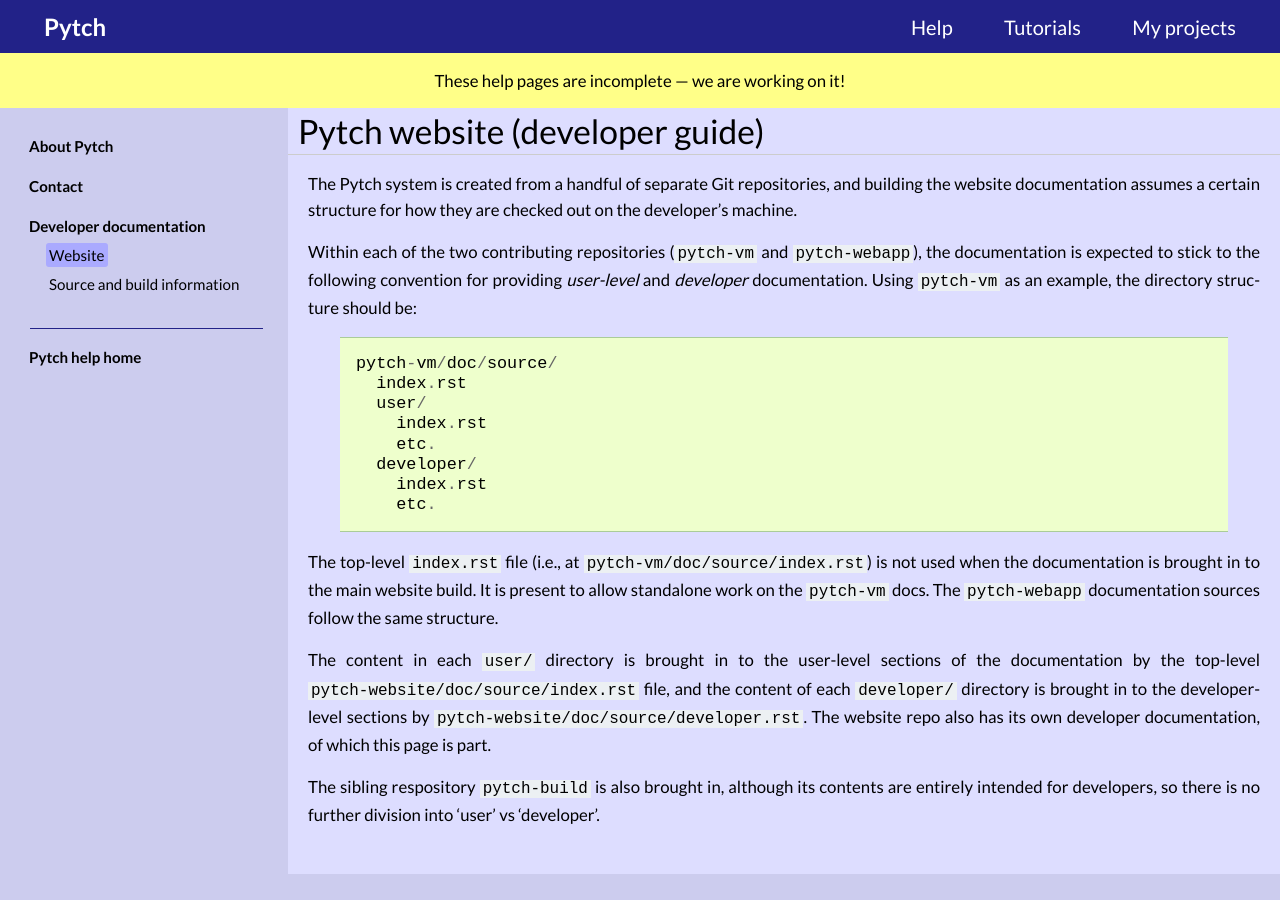
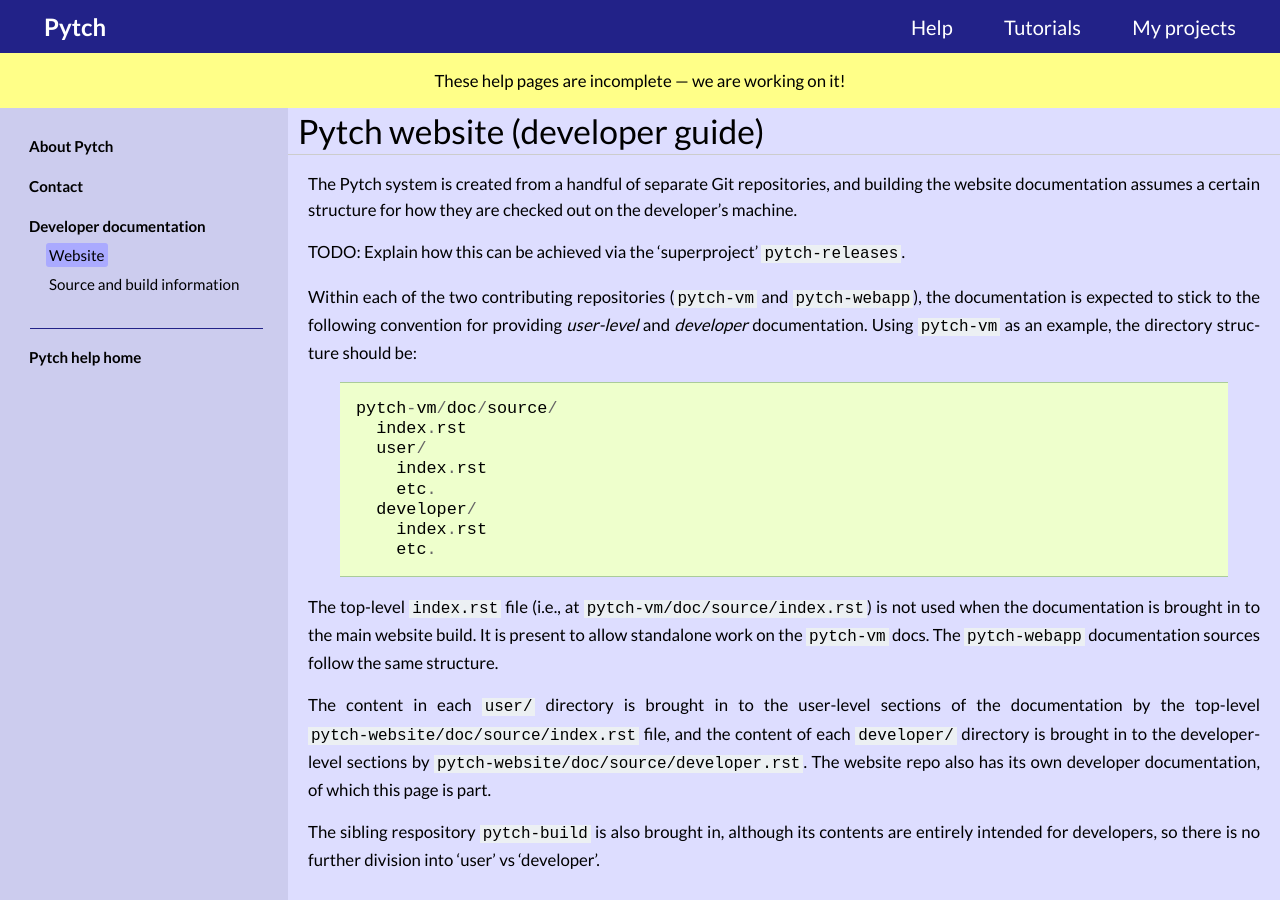
Before and after one commit to pytchlang/pytch-website, a Sphinx documentation site: the page built from source/developer/index.rst, in a window 1280 px wide. Built offline with Sphinx 7.4.7, drawn with Linux system fonts in a browser that asks for light colours; pages that are not in the unit, such as notebooks, are missing from menus.

Commit message:
Note TODO in doc re cross-repo doc source layout

```diff
--- a/source/developer/index.rst
+++ b/source/developer/index.rst
@@ -4,6 +4,9 @@ Pytch website (developer guide)
 The Pytch system is created from a handful of separate Git
 repositories, and building the website documentation assumes a certain
 structure for how they are checked out on the developer's machine.
+
+TODO: Explain how this can be achieved via the 'superproject'
+``pytch-releases``.
 
 Within each of the two contributing repositories (``pytch-vm`` and
 ``pytch-webapp``), the documentation is expected to stick to the
```
